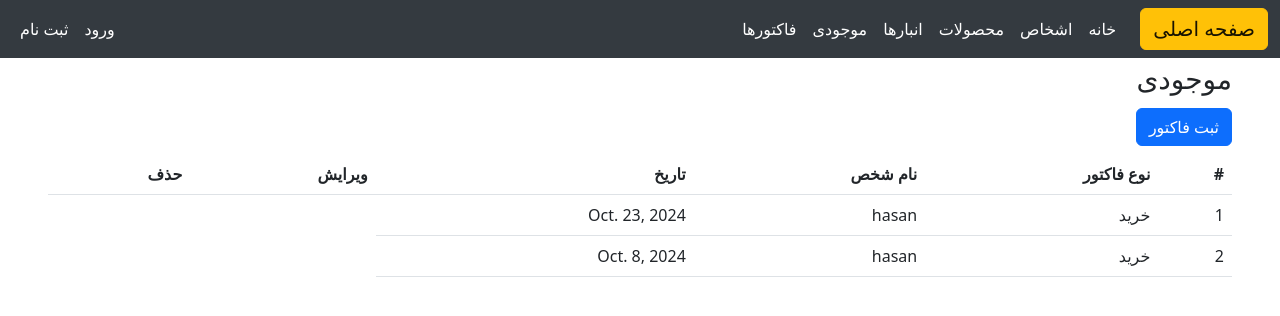
After one commit to shahramsss/accounting, a Django app: page /invoices/ in a window 1280 px wide. The commit adds this page. Shown: the top 316 px of the page. Run offline with Django 5.2, Linux system fonts and the light colour scheme; data comes from the database, SQL or seed files in the repository.

Commit message:
add invoice read

```diff
--- /dev/null
+++ b/accounting/home/templates/home/invoices.html
@@ -0,0 +1,43 @@
+{% extends 'base.html' %}
+
+{% block content %}
+  <h3 class="my-1">موجودی</h3>
+
+  <a class="btn btn-primary my-2" href="{% url 'home:stock_register' %}">ثبت فاکتور</a>
+  {% if invoices %}
+    <table class="table">
+      <thead>
+        <tr>
+          <th scope="row">#</th>
+          <th scope="col">نوع فاکتور</th>
+          <th scope="col">نام شخص</th>
+          <th scope="col">تاریخ</th>
+          <th scope="col">ویرایش</th>
+          <th scope="col">حذف</th>
+        </tr>
+      </thead>
+      <tbody>
+        {% for invoice in invoices %}
+          <tr>
+            <td>{{ invoice.id }}</td>
+
+            {% if invoice.invoice_type == 'purchase' %}
+              <td>خرید</td>
+            {% else %}
+              <td>فروش</td>
+            {% endif %}
+
+            <td>{{ invoice.person.name }}</td>
+            <td>{{ invoice.date }}</td>
+            {% comment %} <td>
+              <a href="{% url 'home:stock_update' stock.id %}">ویرایش</a>
+            </td>
+            <td>
+              <a class="text-danger" href="{% url 'home:stock_delete' stock.id %}">حذف</a>
+            </td> {% endcomment %}
+          </tr>
+        {% endfor %}
+      </tbody>
+    </table>
+  {% endif %}
+{% endblock %}
--- a/accounting/home/urls.py
+++ b/accounting/home/urls.py
@@ -38,6 +38,7 @@ urlpatterns = [
     path("stockupdate/<int:pk>/" , views.StockUpdateView.as_view() , name='stock_update'),
     path("stockdelete/<int:pk>/" , views.StocksDeleteView.as_view() , name='stock_delete'),
     path("stockdeleteconfirm/<int:pk>/" , views.StocksDeleteView.as_view() , name='stock_delete_confirm'),
-
+    # Invoice urls
+    path("invoices/" , views.InvoicesView.as_view() , name='invoices'),
 
 ]
--- a/accounting/home/views.py
+++ b/accounting/home/views.py
@@ -1,6 +1,6 @@
 from django.shortcuts import render, redirect, get_object_or_404
 from django.views import View
-from .models import Product, Warehouse, Stock
+from .models import Product, Warehouse, Stock , Invoice
 from .forms import *
 from django.contrib import messages
 from django.db.models import ProtectedError
@@ -70,7 +70,9 @@ class ProductDeleteView(View):
                 return redirect("home:products")
             except ProtectedError as e:
                 messages.error(
-                    request, "این محصول دارای موجودی می باشد و قابل حذف نیست!", "warning"
+                    request,
+                    "این محصول دارای موجودی می باشد و قابل حذف نیست!",
+                    "warning",
                 )
                 return redirect("home:products")
         else:
@@ -199,11 +201,10 @@ class StockUpdateView(View):
             return redirect("home:stock_update")
 
 
-
 class StocksDeleteView(View):
-    def get(self , request , pk):
-        stock = get_object_or_404(Stock , pk = pk )
-        return render(request , 'home/stock_delete.html',{'stock':stock})
+    def get(self, request, pk):
+        stock = get_object_or_404(Stock, pk=pk)
+        return render(request, "home/stock_delete.html", {"stock": stock})
 
     def post(self, request, pk):
         stock = get_object_or_404(Stock, pk=pk)
@@ -214,3 +215,10 @@ class StocksDeleteView(View):
         else:
             messages.warning(request, "انبار حذف نشد!.", "warning")
             return redirect("home:stocks")
+
+
+# Invoice View
+class InvoicesView(View):
+    def get(self, request):
+        invoices = Invoice.objects.all()
+        return render(request, "home/invoices.html", {"invoices": invoices})
--- a/accounting/templates/inc/navbar.html
+++ b/accounting/templates/inc/navbar.html
@@ -20,6 +20,9 @@
         </li>
         <li class="nav-item">
           <a class="nav-link text-white" aria-current="page" href="{% url 'home:stocks' %}">موجودی</a>
+        </li>
+        <li class="nav-item">
+          <a class="nav-link text-white" aria-current="page" href="{% url 'home:invoices' %}">فاکتورها</a>
         </li>
       </ul>
       <div class="d-flex">
```
